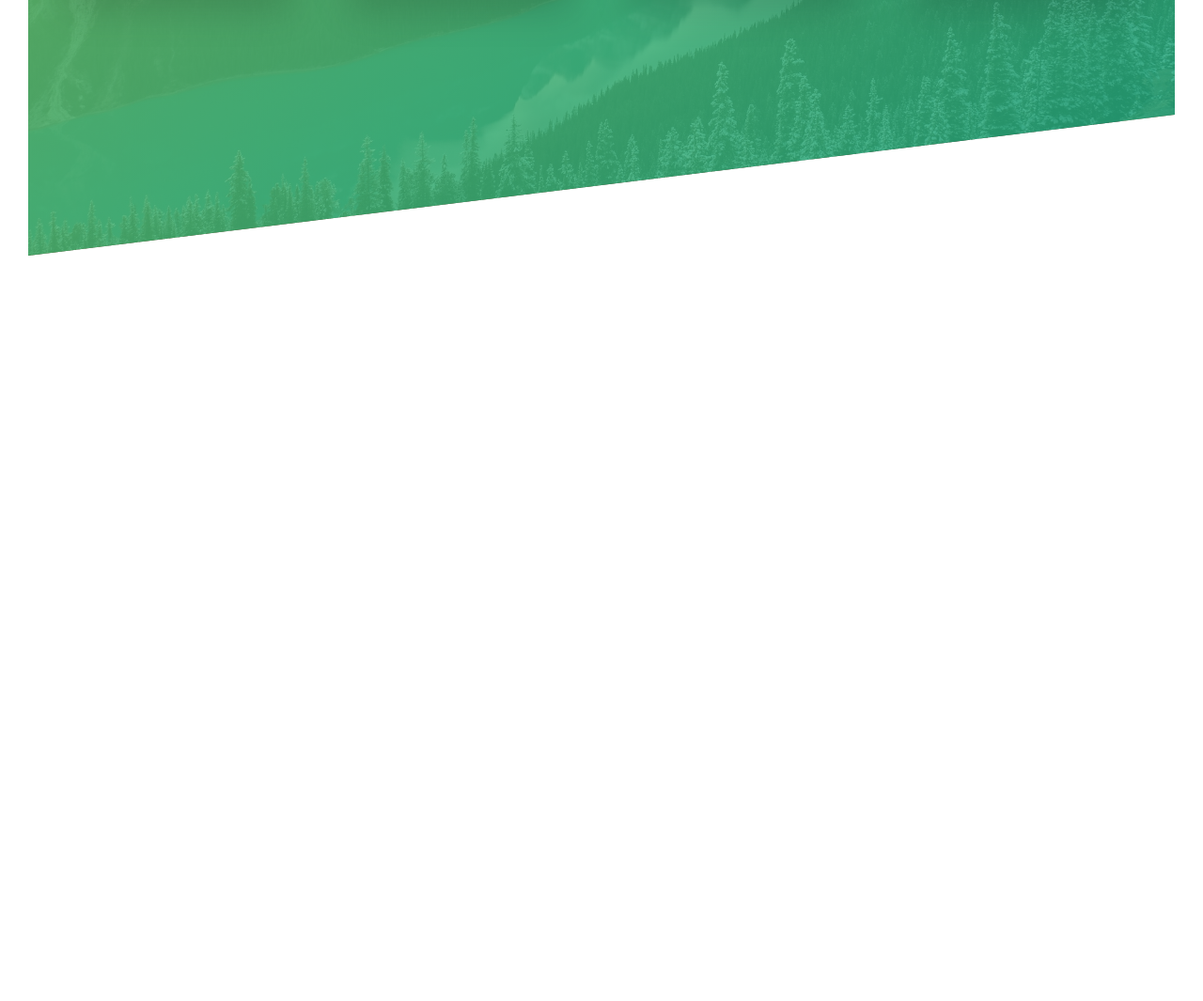
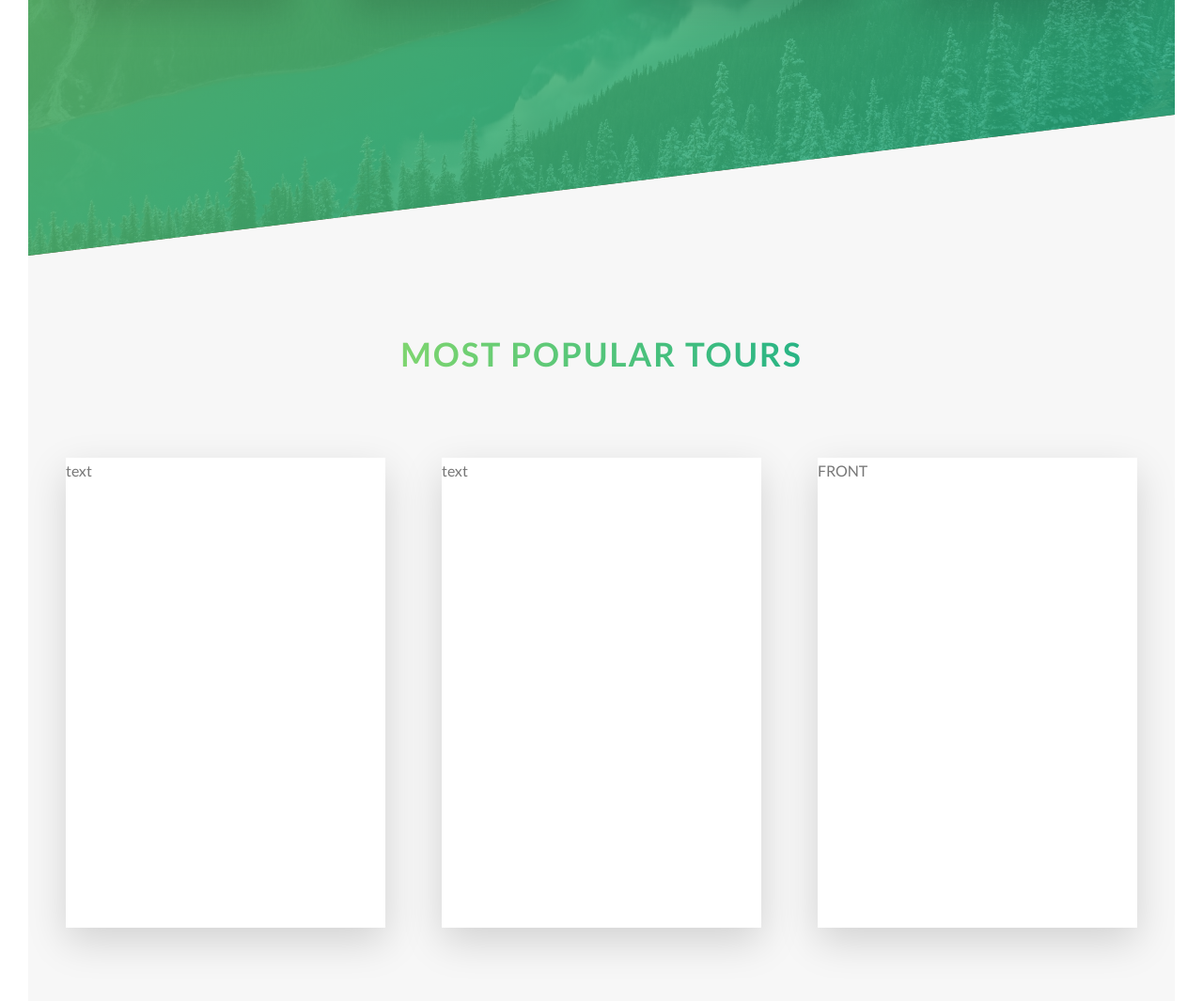
Before and after one commit to melobrunoti/advanced-css-natours, a website: page Natours/starter/index.html in a window 1280 px wide. Shown: the part 2000-3065 px from the top of the page at 94% size. Before the commit the page ends 2272 px from the top, so only its background shows below. Drawn offline with Linux system fonts and the light colour scheme; files whose address does not match are found by name.

Commit message:
cards in progress

```diff
--- a/Natours/starter/index.html
+++ b/Natours/starter/index.html
@@ -95,6 +95,46 @@
                         </div>
                     </div>
                 </section>
+                <section class="section-tours">
+                    <div class="u-center-text u-margin-bottom-big">
+                        <h2 class="heading-secondary">
+                            Most popular tours
+                        </h2>
+                </div>
+                <div class="row">
+                    <div class="col-1-of-3">
+                        <div class="card">
+                            <div class="card__side card__side--front">
+                                text
+                            </div>
+                            <div class="card__side card__side--back card__side--back-1">
+                                text
+                            </div>
+                        </div>
+                    </div>
+                    <div class="col-1-of-3">
+                        <div class="card">
+                            <div class="card__side card__side--front">
+                                text
+                            </div>
+                            <div class="card__side card__side--back card__side--back-2">
+                                textA
+                            </div>
+                        </div>
+                    </div>
+
+                    <div class="col-1-of-3">
+                        <div class="card">
+                            <div class="card__side card__side--front">
+                                FRONT
+                            </div>
+                            <div class="card__side card__side--back card__side--back-3">
+                                BACKA
+                            </div>
+                        </div>
+                    </div>
+                </div>
+                </section>
             </main>
 
          <!--    <section class="grid-test">
--- a/Natours/starter/sass/abstracts/_variables.scss
+++ b/Natours/starter/sass/abstracts/_variables.scss
@@ -2,6 +2,12 @@
 $color-primary: #55c57a;
 $color-primary-light: #7ed56f;
 $color-primary-dark: #28b485;
+
+$color-secondary-light: #ffb900;
+$color-secondary-dark: #ff7730;
+
+$color-tertiary-light: #2998ff;
+$color-tertiary-dark: #5643fa;
 
 $color-grey-light: #f7f7f7;
 
--- /dev/null
+++ b/Natours/starter/sass/components/_card.scss
@@ -0,0 +1,46 @@
+.card {
+  perspective: 150rem;
+  -moz-perspective: 150rem;
+  position: relative;
+  height: 50rem;
+
+  &__side {
+    height: 50rem;
+    transition: all .8s ease;
+    position: absolute;
+    top: 0;
+    left: 0;
+    width: 100%;
+    backface-visibility: hidden;
+    box-shadow: 0 1.5rem 4rem rgba($color-black, .15);
+
+    &--front {
+      background-color: $color-white;
+    }
+
+    &--back {
+      transform: rotateY(180deg);
+
+      &-1 {
+        background-image: linear-gradient(to right bottom, $color-secondary-light, $color-secondary-dark);
+      }
+
+      &-2 {
+        background-image: linear-gradient(to right bottom, $color-primary-light, $color-primary-dark);
+      }
+
+      &-3 {
+        background-image: linear-gradient(to right bottom, $color-tertiary-light, $color-tertiary-dark);
+      }
+
+    }
+  }
+
+  &:hover &__side--front {
+    transform: rotateY(180deg);
+  }
+
+  &:hover &__side--back {
+    transform: rotateY(0);
+  }
+}
--- a/Natours/starter/sass/components/_feature-box.scss
+++ b/Natours/starter/sass/components/_feature-box.scss
@@ -7,6 +7,7 @@
   border-radius: 3px;
   box-shadow: 0 1.5rem 4rem rgba($color-black, .15);
   transition: transform .3s;
+
 
   &__icon {
     font-size: 6rem;
--- a/Natours/starter/sass/main.scss
+++ b/Natours/starter/sass/main.scss
@@ -12,6 +12,7 @@
 @import "components/button";
 @import "components/composition";
 @import "components/feature-box";
+@import "components/card";
 
 @import "layout/header";
 @import "layout/grid";
--- a/Natours/starter/sass/pages/_home.scss
+++ b/Natours/starter/sass/pages/_home.scss
@@ -20,3 +20,9 @@
     transform: skewy(7deg);
   }
 };
+
+.section-tours {
+  background-color: $color-grey-light;
+  padding: 25rem 0 50rem 0;
+  margin-top: -10rem;
+}
```
Also changed, not shown: Natours/starter/css/style.css.
